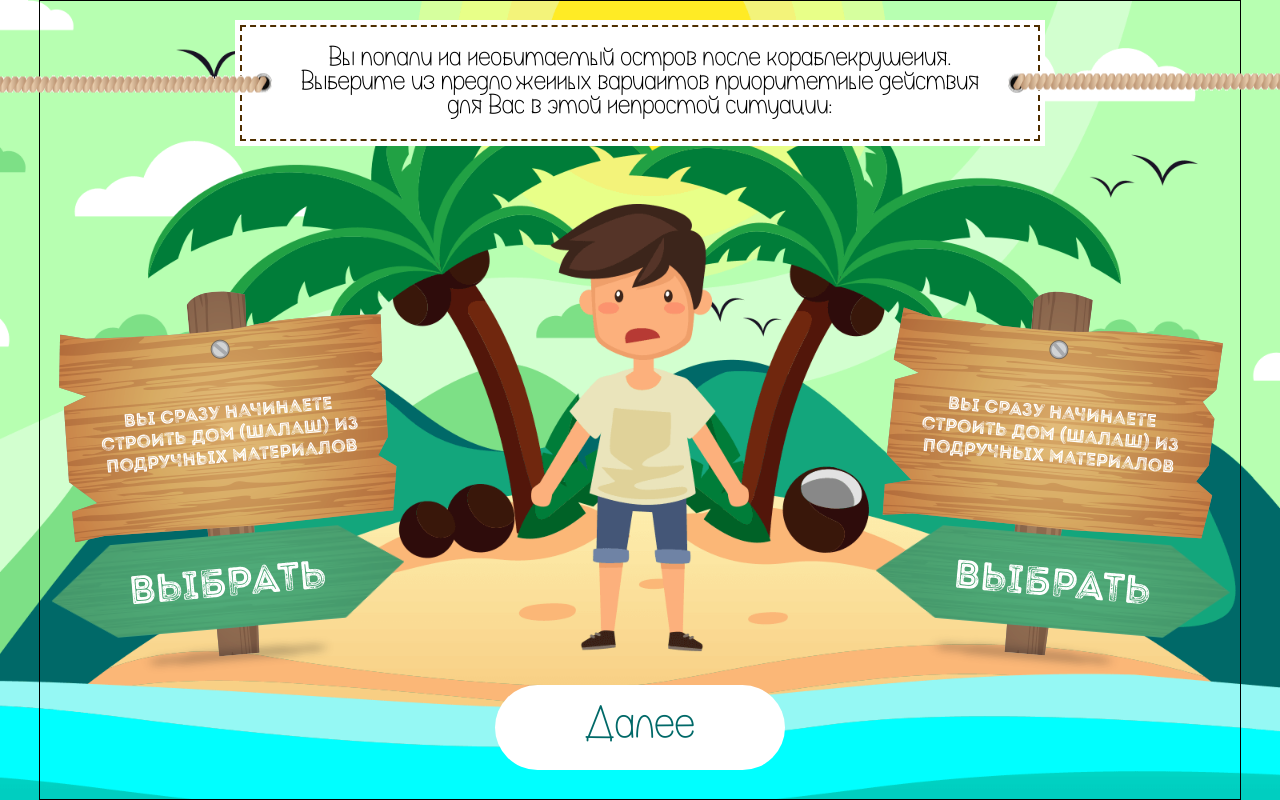
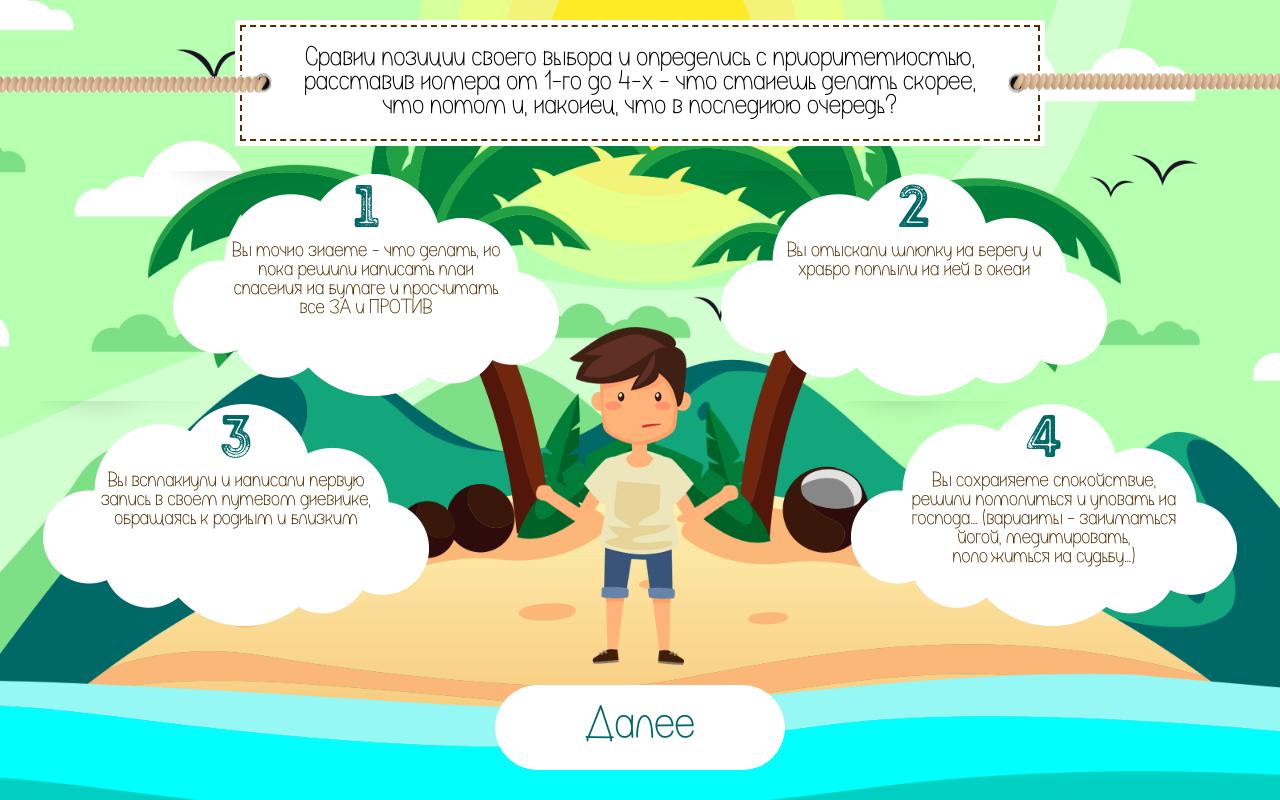
Before and after one commit to bodyarty/socionics-test-island, a React (Vite) app: page / in a window 1280 px wide. Built offline with nearby package versions, Linux system fonts and the light colour scheme.

Commit message:
Priority screen ready

```diff
--- a/src/App.tsx
+++ b/src/App.tsx
@@ -1,14 +1,16 @@
 import CreateUserMarkup from './CreateUserMarkup';
 import MainScreenMarkup from './MainScreenMarkup';
+import PriorityStageMarkup from './PriorityStageMarkup';
 import QuestionsMarkup from './QuestionsMarkup';
 
 function App() {
 
     return (
-        <div className="app content-container character-man screen-question">
+        <div className="app content-container character-man screen-priority">
             {/* <MainScreenMarkup/> */}
             {/* <CreateUserMarkup/> */}
-            <QuestionsMarkup />
+            {/* <QuestionsMarkup /> */}
+            <PriorityStageMarkup />
         </div>
     );
 }
--- /dev/null
+++ b/src/PriorityStageMarkup.tsx
@@ -0,0 +1,81 @@
+import React from 'react';
+
+const PriorityStageMarkup = () => {
+    return (
+        <>
+            <div className="app-header">
+                <div className="inscription">
+                    <div className="inscription-content">
+                        Сравни позиции своего выбора и определись с
+                        приоритетностью, расставив номера от 1-го до 4-х – что
+                        станешь делать скорее, что потом и, наконец, что в
+                        последнюю очередь?
+                    </div>
+                </div>
+            </div>
+            <div className="app-body">
+                <div className="priority-choices">
+                    <label>
+                        <input
+                            type="checkbox"
+                            name="option"
+                        />
+                        <div className="cloud-option option-1">
+                            <h2 className="option-order">1</h2>
+                            <p className="option-caption">
+                                Вы точно знаете – что делать, но пока решили
+                                написать план спасения на бумаге и просчитать
+                                все ЗА и ПРОТИВ
+                            </p>
+                        </div>
+                    </label>
+                    <label>
+                        <input
+                            type="checkbox"
+                            name="option"
+                        />
+                        <div className="cloud-option option-2">
+                            <h2 className="option-order">2</h2>
+                            <p className="option-caption">
+                                Вы отыскали шлюпку на берегу и храбро поплыли на
+                                ней в океан
+                            </p>
+                        </div>
+                    </label>
+                    <label>
+                        <input
+                            type="checkbox"
+                            name="option"
+                        />
+                        <div className="cloud-option option-3">
+                            <h2 className="option-order">3</h2>
+                            <p className="option-caption">
+                                Вы всплакнули и написали первую запись в своем
+                                путевом дневнике, обращаясь к родным и близким
+                            </p>
+                        </div>
+                    </label>
+                    <label>
+                        <input
+                            type="checkbox"
+                            name="option"
+                        />
+                        <div className="cloud-option option-4">
+                            <h2 className="option-order">4</h2>
+                            <p className="option-caption">
+                                Вы сохраняете спокойствие, решили помолиться и
+                                уповать на господа… (варианты - заниматься
+                                йогой, медитировать, положиться на судьбу…)
+                            </p>
+                        </div>
+                    </label>
+                </div>
+            </div>
+            <div className="app-footer">
+                <button className="btn btn-primary">Далее</button>
+            </div>
+        </>
+    );
+};
+
+export default PriorityStageMarkup;
--- a/src/assets/sass/core/_layout.scss
+++ b/src/assets/sass/core/_layout.scss
@@ -141,8 +141,7 @@ body {
     }
 
     .app-body {
-        border: 1px solid black;
-
+        position: relative;
         display: flex;
         flex-direction: column;
         align-items: center;
--- a/src/assets/sass/index.scss
+++ b/src/assets/sass/index.scss
@@ -1,7 +1,7 @@
 @import 'core/_imports';
 
 // ------------------------------------------------------------------------- //
-// INSCRIPTION
+// COMMON COMPONENTS
 // ------------------------------------------------------------------------- //
 .inscription {
     position: relative;
@@ -108,7 +108,7 @@ input[type='text'] {
 }
 
 // ------------------------------------------------------------------------- //
-// USERS SETUP
+// USERS SETUP SETUP
 // ------------------------------------------------------------------------- //
 .user-setup {
     .inscription-title {
@@ -119,6 +119,7 @@ input[type='text'] {
         margin: 0 0 20px;
     }
 }
+
 .user-selection {
     display: flex;
     justify-content: space-around;
@@ -170,7 +171,7 @@ input[type='text'] {
 }
 
 // ------------------------------------------------------------------------- //
-// SIGNS
+// QUESTIONS SCREEN
 // ------------------------------------------------------------------------- //
 .signs-wrapper {
     display: flex;
@@ -244,7 +245,7 @@ input[type='text'] {
             font-size: em(40);
             color: $white;
             background-image: url('#{$get-path-to-images}/button-choose-bg.png');
-            background-position: center -10px;
+            background-position: center -12px;
             text-transform: uppercase;
         }
 
@@ -262,3 +263,70 @@ input[type='text'] {
         }
     }
 }
+
+// ------------------------------------------------------------------------- //
+// PRIORITY SCREEN
+// ------------------------------------------------------------------------- //
+.priority-choices {
+    input {
+        position: absolute;
+        display: block;
+        width: 0;
+        height: 0;
+        opacity: 0;
+    }
+    label input:checked ~ .cloud-option,
+    .cloud-option:hover {
+        background-position: -422px -10px;
+    }
+}
+
+.cloud-option {
+    position: absolute;
+    width: 392px;
+    height: 228px;
+    background: -10px -9px;
+    background-image: url('#{$get-path-to-images}/cloud-option-bg.png');
+    cursor: pointer;
+
+    &.option-1,
+    &.option-2 {
+        top: 170px;
+    }
+
+    &.option-3,
+    &.option-4 {
+        top: 400px;
+    }
+
+    &.option-1 {
+        left: 130px;
+    }
+
+    &.option-2 {
+        right: 130px;
+    }
+
+    &.option-3 {
+        left: 0;
+    }
+
+    &.option-4 {
+        right: 0;
+    }
+
+    .option-order {
+        font-family: $font-accent;
+        font-size: em(60);
+        color: $copy-color-secondary;
+        text-align: center;
+    }
+
+    .option-caption {
+        margin: 0 auto;
+        width: 70%;
+        text-align: center;
+        font-size: em(18);
+        color: $copy-color-primary;
+    }
+}
```
Also changed, not shown: src/assets/images/cloud-option-bg.png (renamed from src/assets/images/priority-button-bg.png).
